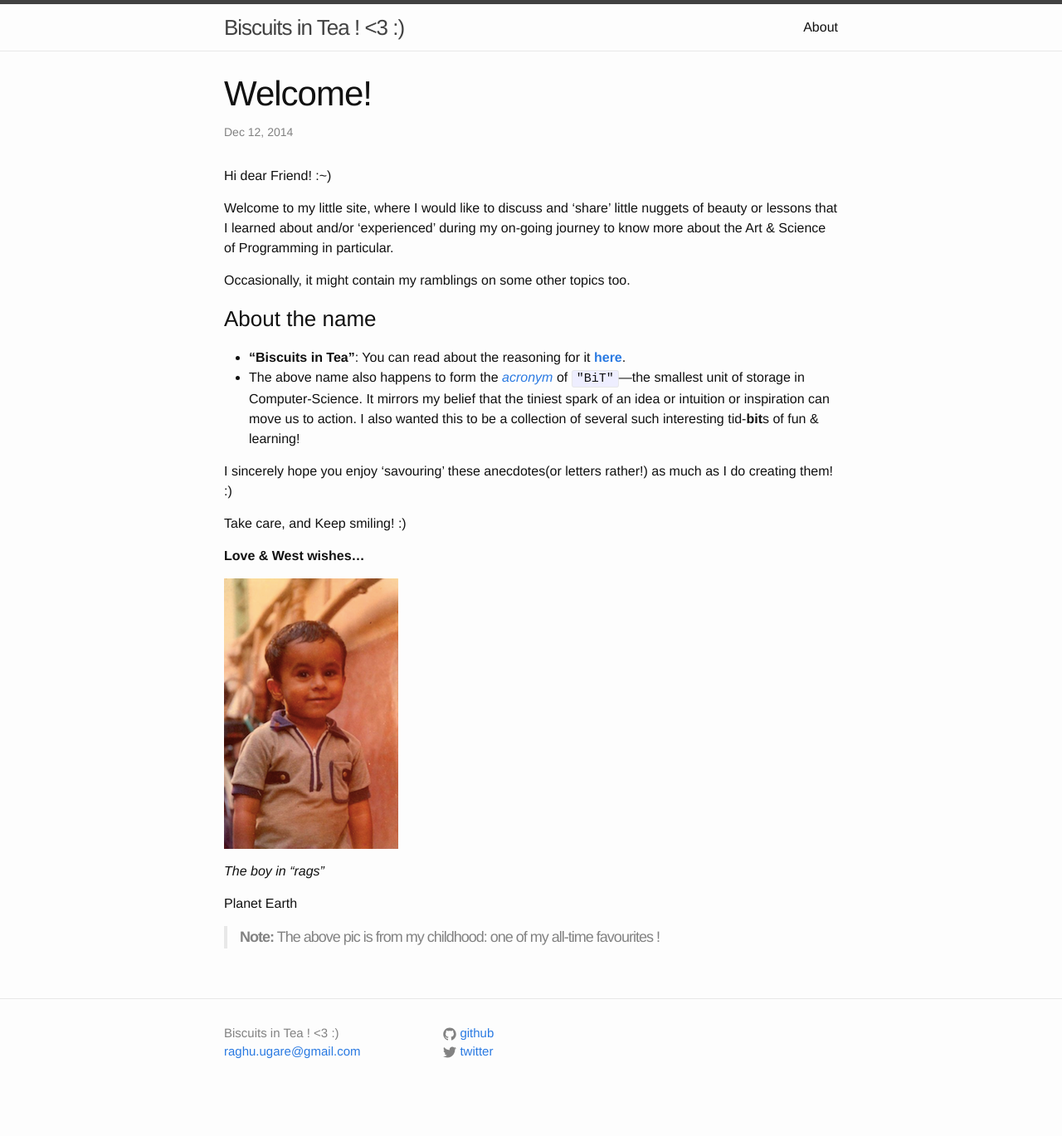
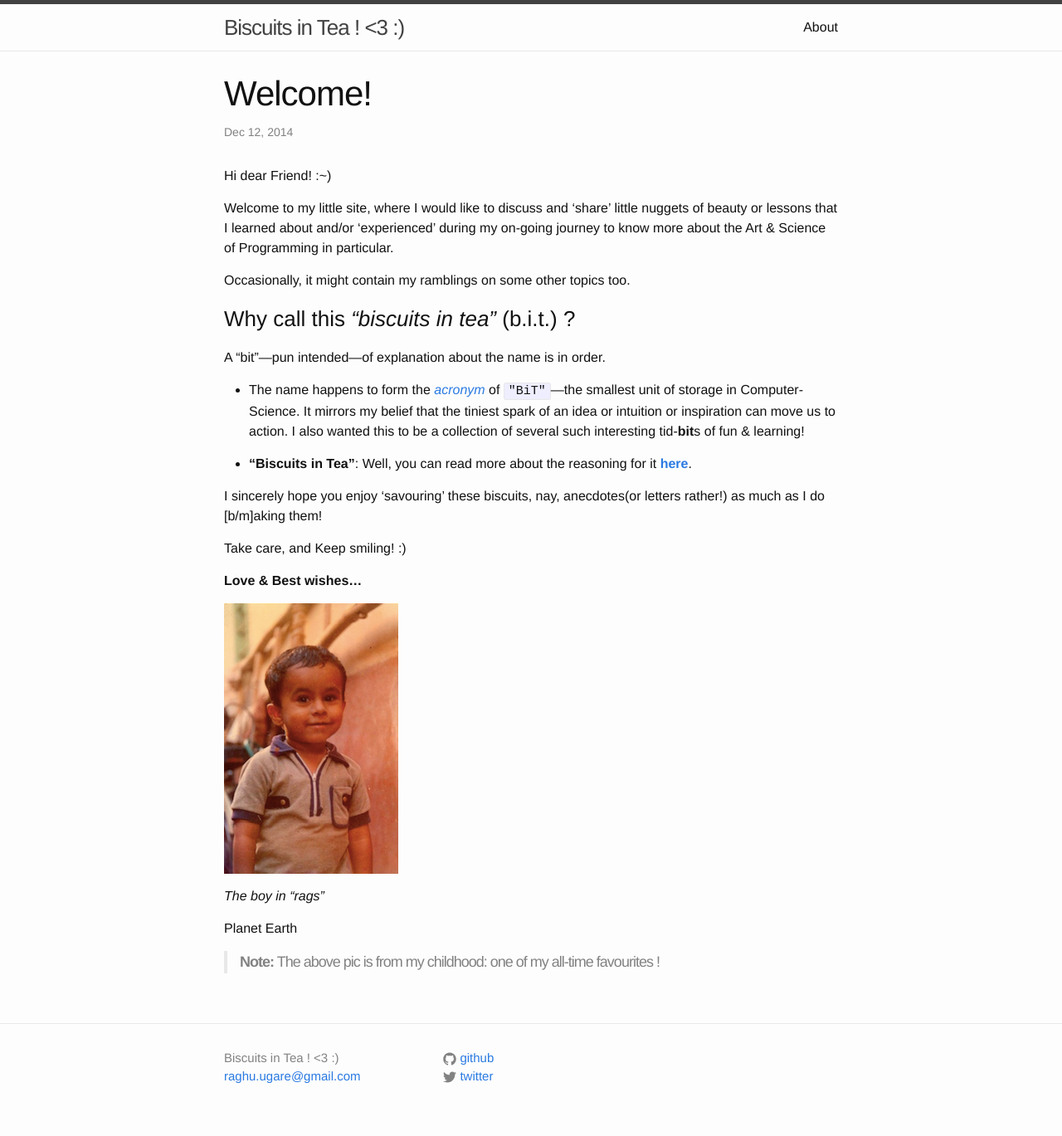
Before and after one commit to raghuugare/raghuugare.bkup, a Jekyll site: the page built from _posts/2014-12-12-welcome.markdown, in a window 1280 px wide. Shown: the whole page at 83% size. Built offline with Jekyll 4.4.1, drawn with Linux system fonts in a browser that asks for light colours; before the commit the page ends 1339 px from its top, so only the background shows below that.

Commit message:
Making things a "bit" clearer... :)

```diff
--- a/_posts/2014-12-12-welcome.markdown
+++ b/_posts/2014-12-12-welcome.markdown
@@ -11,16 +11,19 @@ Welcome to my little site, where I would like to discuss and 'share' little nugg
 
 Occasionally, it might contain my ramblings on some other topics too.
 
-### About the name
+### Why call this _"biscuits in tea"_ (b.i.t.) ?
 
-+ **"Biscuits in Tea"**: You can read about the reasoning for it **[here]({{site.url}}/about)**.
-+ The above name also happens to form the _[acronym][link_acronym_meaning]_ of `"BiT"`---the smallest unit of storage in Computer-Science. It mirrors my belief that the tiniest spark of an idea or intuition or inspiration can move us to action. I also wanted this to be a collection of several such interesting tid-**bit**s of fun & learning!
+A "bit"---pun intended---of explanation about the name is in order.
 
-I sincerely hope you enjoy 'savouring' these anecdotes(or letters rather!) as much as I do creating them! :)
++ The name happens to form the _[acronym][link_acronym_meaning]_ of `"BiT"`---the smallest unit of storage in Computer-Science. It mirrors my belief that the tiniest spark of an idea or intuition or inspiration can move us to action. I also wanted this to be a collection of several such interesting tid-**bit**s of fun & learning!
+
++ **"Biscuits in Tea"**: Well, you can read more about the reasoning for it **[here]({{site.url}}/about)**.
+
+I sincerely hope you enjoy 'savouring' these biscuits, nay, anecdotes(or letters rather!) as much as I do [b/m]aking them!
 
 Take care, and Keep smiling! :)
 
-**Love & West wishes...**
+**Love & Best wishes...**
 
 ![image_rags_childhood_small]({{site.url}}/assets/images/boy_in_rags_small.png)
 
```
